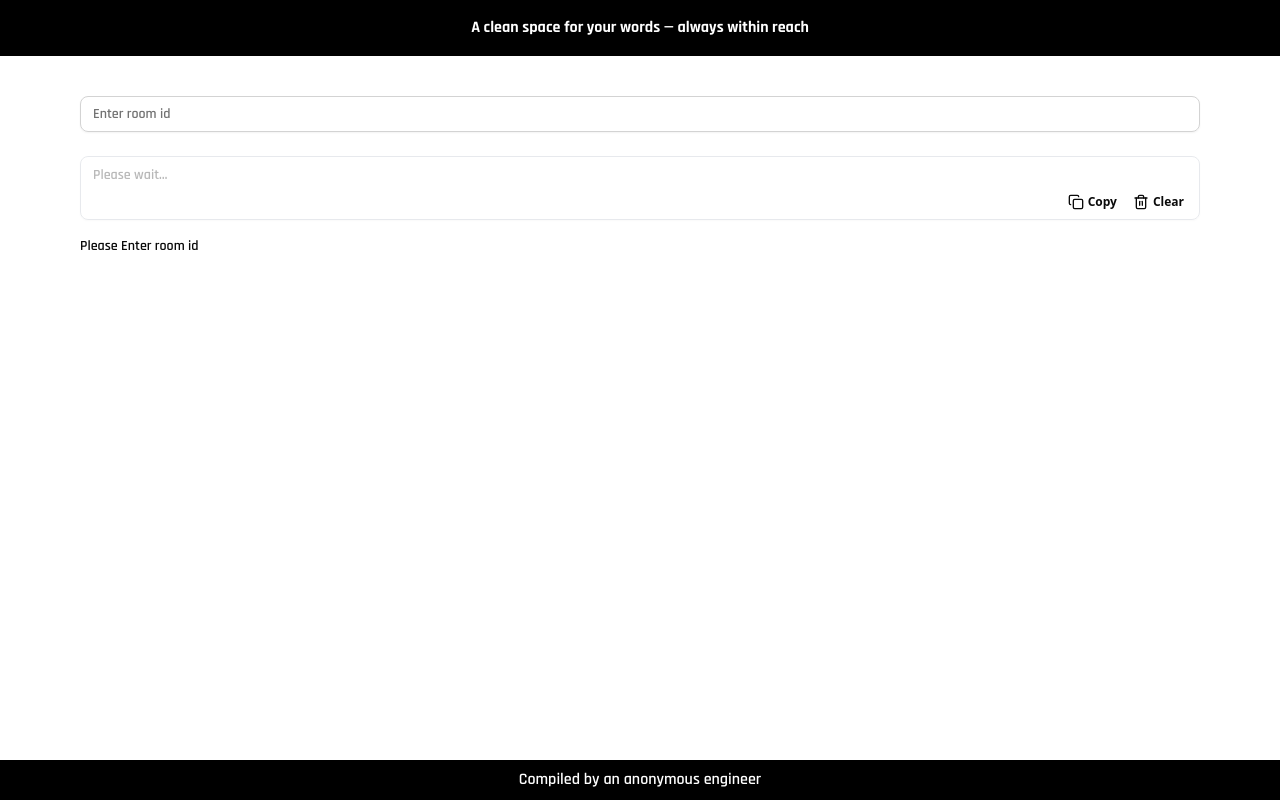
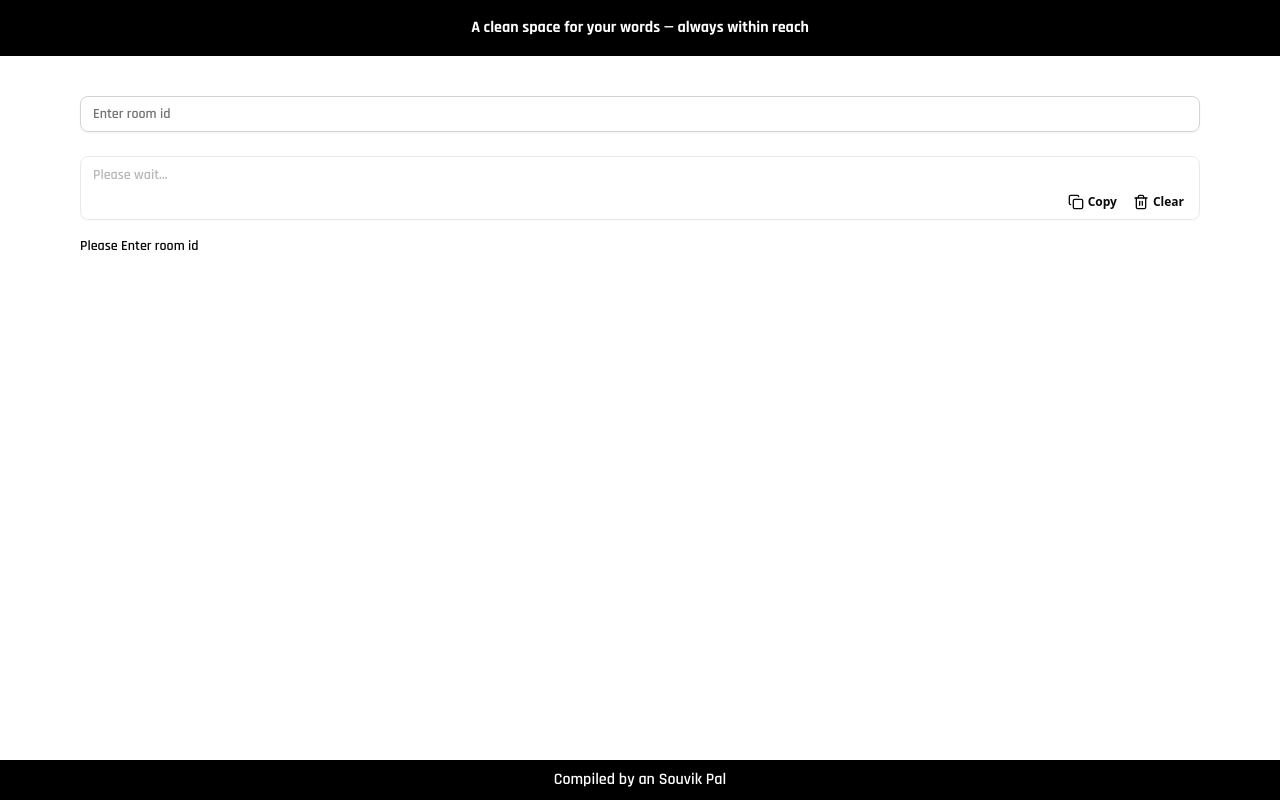
Before and after one commit to Sahil-Bhutani/justsaveit, a Next.js app: page / in a window 1280 px wide. Built offline with nearby package versions, Linux system fonts and the light colour scheme.

Commit message:
Changed the name

```diff
--- a/app/page.tsx
+++ b/app/page.tsx
@@ -346,7 +346,7 @@ const Homepage = () => {
       )}
 
       <footer className="bg-black text-white text-center text-base py-2 mt-10 fixed bottom-0 w-full">
-        Compiled by an anonymous engineer
+        Compiled by an Souvik Pal
       </footer>
     </>
   );
```
